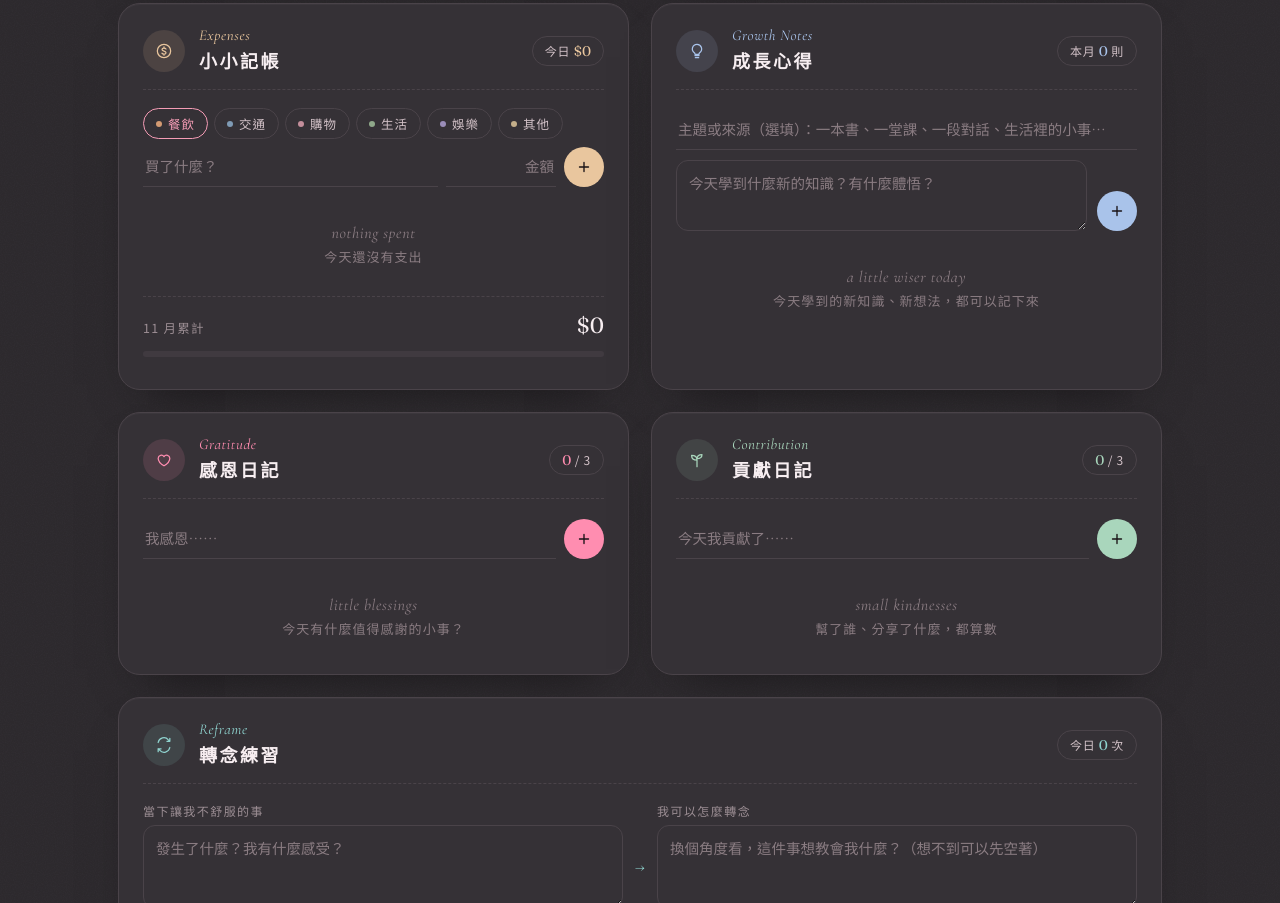
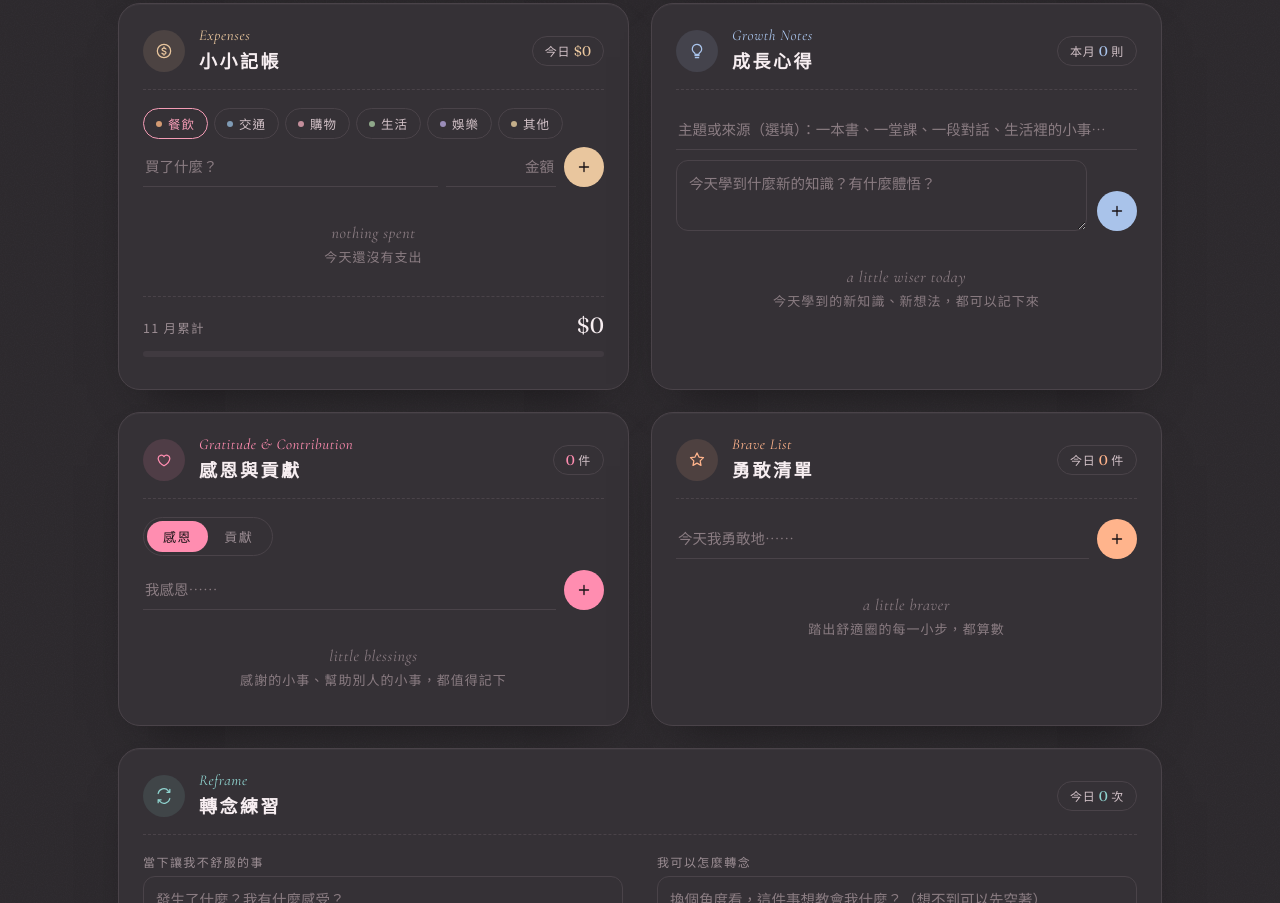
Before and after one commit to lovenah91/qclovesoul, a plain HTML site: page days/index.html in a window 1280 px wide. Shown: the part 911-1814 px from the top of the page. Drawn offline with nearby package versions, Linux system fonts and the light colour scheme.

Commit message:
Merge gratitude & contribution into one card, add 勇敢清單
Co-Authored-By: Claude Opus 5.5 <noreply@anthropic.com>
Claude-Session: https://claude.ai/code/session_01YD5mNDxBKa5cev7NYsQB9f

```diff
--- a/days/index.html
+++ b/days/index.html
@@ -26,6 +26,7 @@
     --lav:#8C7FAE;   --lav-bg:#ECE8F3;
     --slate:#6F8DAA; --slate-bg:#E4ECF3;
     --teal:#5F9693; --teal-bg:#E0EDEC;
+    --brave:#C9805A; --brave-bg:#F7E6DA;
     --serif:"Noto Serif TC",serif;
     --latin:"Cormorant Garamond",serif;
     --num:"Fraunces",serif;
@@ -100,6 +101,18 @@
   .money{--accent:var(--ochre);--tint:var(--ochre-bg)}
   .grat{--accent:var(--rose);--tint:var(--rose-bg)}
   .contrib{--accent:var(--sage);--tint:var(--sage-bg)}
+  .brave{--accent:var(--brave);--tint:var(--brave-bg)}
+  .seg{display:flex;border:1px solid var(--line);border-radius:999px;padding:3px;margin-bottom:12px;width:max-content}
+  .seg button{border:none;background:none;font:inherit;font-size:13px;color:var(--soft);padding:6px 16px;border-radius:999px;cursor:pointer;letter-spacing:.12em;transition:all .25s}
+  .seg button.on{background:var(--c);color:#fff}
+  [data-theme="noir"] .seg button.on{color:#1A1316}
+  .gc .go{background:var(--c)}
+  .gc .inp:focus{border-bottom-color:var(--c)}
+  .sub{display:flex;align-items:center;gap:8px;margin:14px 0 2px;font-size:12.5px;letter-spacing:.14em;color:var(--c)}
+  .sub::after{content:"";flex:1;height:1px;background:var(--line2)}
+  .sub .num{font-size:13px;color:var(--soft)}
+  .gc .item .no{color:var(--c)}
+  .brave .item .no{font-style:normal;font-size:15px}
   .med{--accent:var(--lav);--tint:var(--lav-bg)}
   .read{--accent:var(--slate);--tint:var(--slate-bg)}
   .shift{--accent:var(--teal);--tint:var(--teal-bg);grid-column:1/-1}
@@ -261,6 +274,7 @@
     --lav:#D9A9E6;   --lav-bg:rgba(217,169,230,.14);
     --slate:#A9C3EA; --slate-bg:rgba(169,195,234,.12);
     --teal:#8FD3CF; --teal-bg:rgba(143,211,207,.12);
+    --brave:#FFB48C; --brave-bg:rgba(255,180,140,.12);
   }
   [data-theme="noir"] body{
     background-color:var(--bg);
@@ -348,8 +362,8 @@
     <div class="stat" style="--c:var(--lav)"><span class="k"><i></i>冥想</span><span class="v" id="sMed">0</span></div>
     <div class="stat" style="--c:var(--ochre)"><span class="k"><i></i>今日支出</span><span class="v" id="sMoney">0</span></div>
     <div class="stat" style="--c:var(--slate)"><span class="k"><i></i>成長</span><span class="v" id="sRead">0</span></div>
-    <div class="stat" style="--c:var(--rose)"><span class="k"><i></i>感恩</span><span class="v" id="sGrat">0</span></div>
-    <div class="stat" style="--c:var(--sage)"><span class="k"><i></i>貢獻</span><span class="v" id="sContrib">0</span></div>
+    <div class="stat" style="--c:var(--rose)"><span class="k"><i></i>感恩貢獻</span><span class="v" id="sGC">0</span></div>
+    <div class="stat" style="--c:var(--brave)"><span class="k"><i></i>勇敢</span><span class="v" id="sBrave">0</span></div>
     <div class="stat" style="--c:var(--teal)"><span class="k"><i></i>轉念</span><span class="v" id="sShift">0</span></div>
   </div>
 
@@ -418,34 +432,38 @@
       <ul class="list" id="readList"></ul>
     </section>
 
-    <!-- GRATITUDE -->
-    <section class="card grat" id="gratCard">
+    <!-- GRATITUDE & CONTRIBUTION -->
+    <section class="card grat gc" id="gcCard" style="--c:var(--rose)">
       <div class="card-h">
         <div class="card-t"><div class="ic"><svg class="i" viewBox="0 0 24 24"><path d="M12 19s-7-4.3-7-9.2A3.8 3.8 0 0 1 12 8a3.8 3.8 0 0 1 7 1.8C19 14.7 12 19 12 19z"/></svg></div>
-          <div><span class="en">Gratitude</span><h2>感恩日記</h2></div></div>
-        <span class="badge"><span class="num" id="gratBadge">0</span> / 3</span>
+          <div><span class="en">Gratitude &amp; Contribution</span><h2>感恩與貢獻</h2></div></div>
+        <span class="badge"><span class="num" id="gcBadge">0</span> 件</span>
       </div>
-      <form class="add" id="gratForm">
-        <input class="inp" id="gratIn" placeholder="我感恩……" maxlength="200" autocomplete="off">
+      <div class="seg" id="gcSeg">
+        <button type="button" data-k="grat" class="on">感恩</button>
+        <button type="button" data-k="contrib">貢獻</button>
+      </div>
+      <form class="add" id="gcForm">
+        <input class="inp" id="gcIn" placeholder="我感恩……" maxlength="200" autocomplete="off">
         <button class="go" type="submit" aria-label="新增"><svg viewBox="0 0 24 24"><path d="M12 6v12M6 12h12"/></svg></button>
       </form>
-      <ul class="list" id="gratList"></ul>
-      <div class="stamp" id="gratStamp" hidden>今日份<br>感恩</div>
+      <div id="gcLists"></div>
+      <div class="stamp" id="gcStamp" hidden>今日份<br>圓滿</div>
     </section>
 
-    <!-- CONTRIBUTION -->
-    <section class="card contrib" id="contribCard">
+    <!-- BRAVE -->
+    <section class="card brave" id="braveCard">
       <div class="card-h">
-        <div class="card-t"><div class="ic"><svg class="i" viewBox="0 0 24 24"><path d="M12 20v-8m0 0c0-3.5-2.5-5.5-6.5-5.5 0 3.5 2.5 5.5 6.5 5.5zm0-1.6c0-3 2.2-5 6-5 0 3-2.2 5-6 5z"/></svg></div>
-          <div><span class="en">Contribution</span><h2>貢獻日記</h2></div></div>
-        <span class="badge"><span class="num" id="contribBadge">0</span> / 3</span>
+        <div class="card-t"><div class="ic"><svg class="i" viewBox="0 0 24 24"><path d="M12 3.5l2.4 5 5.4.7-4 3.8 1 5.4L12 15.8l-4.8 2.6 1-5.4-4-3.8 5.4-.7z"/></svg></div>
+          <div><span class="en">Brave List</span><h2>勇敢清單</h2></div></div>
+        <span class="badge">今日 <span class="num" id="braveBadge">0</span> 件</span>
       </div>
-      <form class="add" id="contribForm">
-        <input class="inp" id="contribIn" placeholder="今天我貢獻了……" maxlength="200" autocomplete="off">
+      <form class="add" id="braveForm">
+        <input class="inp" id="braveIn" placeholder="今天我勇敢地……" maxlength="200" autocomplete="off">
         <button class="go" type="submit" aria-label="新增"><svg viewBox="0 0 24 24"><path d="M12 6v12M6 12h12"/></svg></button>
       </form>
-      <ul class="list" id="contribList"></ul>
-      <div class="stamp" id="contribStamp" hidden>今日份<br>貢獻</div>
+      <ul class="list" id="braveList"></ul>
+      <div class="stamp" id="braveStamp" hidden>今日份<br>勇敢</div>
     </section>
 
     <!-- SHIFT -->
@@ -543,7 +561,8 @@
   let days = {};
   let selCat = 'food';
 
-  const empty = () => ({todos:[], exp:[], grat:[], contrib:[], med:{}, read:[], shift:[]});
+  const empty = () => ({todos:[], exp:[], grat:[], contrib:[], med:{}, read:[], shift:[], brave:[]});
+  let gcMode = 'grat';
   const MOODS = ['生氣','難過','焦慮','委屈','失望','疲憊','煩躁'];
   let selMood = '';
   function day(k){ const d = days[k]; return d ? Object.assign(empty(), d) : empty(); }
@@ -740,22 +759,33 @@
     $('sShift').innerHTML = ''; $('sShift').append(String(d.shift.length), h('small', {text:'次'}));
 
     /* journals */
-    journal('grat', d.grat, 'little blessings', '今天有什麼值得感謝的小事？');
-    journal('contrib', d.contrib, 'small kindnesses', '幫了誰、分享了什麼，都算數');
-    $('sGrat').innerHTML = ''; $('sGrat').append(String(d.grat.length), h('small', {text:'件'}));
-    $('sContrib').innerHTML = ''; $('sContrib').append(String(d.contrib.length), h('small', {text:'件'}));
-  }
+    const gl = $('gcLists'); gl.replaceChildren();
+    const gcTot = d.grat.length + d.contrib.length;
+    if (!gcTot) gl.append(h('ul', {class:'list'}, emptyEl('little blessings', '感謝的小事、幫助別人的小事，都值得記下')));
+    for (const [name, label, col] of [['grat','感恩','var(--rose)'],['contrib','貢獻','var(--sage)']]){
+      const arr = d[name]; if (!arr.length) continue;
+      gl.append(h('div', {class:'sub', style:'--c:' + col}, label, h('span', {class:'num', text:arr.length + ' / 3'})));
+      const ul = h('ul', {class:'list', style:'--c:' + col});
+      arr.forEach((g, i) => ul.append(h('li', {class:'item'},
+        h('span', {class:'no', text:String(i+1)}),
+        h('span', {class:'txt', text:g.t}),
+        delBtn(() => editDay(cur, x => { x[name] = x[name].filter(j => j.id !== g.id); })))));
+      gl.append(ul);
+    }
+    const full = d.grat.length >= 3 && d.contrib.length >= 3;
+    $('gcBadge').textContent = gcTot;
+    $('gcStamp').hidden = !full; $('gcCard').classList.toggle('has-stamp', full);
+    $('sGC').innerHTML = ''; $('sGC').append(String(gcTot), h('small', {text:'件'}));
 
-  function journal(name, arr, en, hint){
-    const ul = $(name + 'List'); ul.replaceChildren();
-    if (!arr.length) ul.append(emptyEl(en, hint));
-    arr.forEach((g, i) => ul.append(h('li', {class:'item'},
-      h('span', {class:'no', text:String(i+1)}),
+    const bl = $('braveList'); bl.replaceChildren();
+    if (!d.brave.length) bl.append(emptyEl('a little braver', '踏出舒適圈的每一小步，都算數'));
+    d.brave.forEach((g, i) => bl.append(h('li', {class:'item'},
+      h('span', {class:'no', text:'✦'}),
       h('span', {class:'txt', text:g.t}),
-      delBtn(() => editDay(cur, x => { x[name] = x[name].filter(j => j.id !== g.id); })))));
-    $(name + 'Badge').textContent = arr.length;
-    $(name + 'Stamp').hidden = arr.length < 3;
-    $(name + 'Card').classList.toggle('has-stamp', arr.length >= 3);
+      delBtn(() => editDay(cur, x => { x.brave = x.brave.filter(j => j.id !== g.id); })))));
+    $('braveBadge').textContent = d.brave.length;
+    $('braveStamp').hidden = !d.brave.length; $('braveCard').classList.toggle('has-stamp', d.brave.length > 0);
+    $('sBrave').innerHTML = ''; $('sBrave').append(String(d.brave.length), h('small', {text:'件'}));
   }
 
   function renderWeek(){
@@ -765,7 +795,7 @@
     for (let i = 0; i < 7; i++){
       const k = addDays(mon, i), dd = parse(k), x = day(k);
       const dots = h('div', {class:'dots'});
-      const has = [[x.todos.length,'var(--clay)'],[Object.keys(x.med||{}).length,'var(--lav)'],[x.exp.length,'var(--ochre)'],[x.read.length,'var(--slate)'],[x.grat.length,'var(--rose)'],[x.contrib.length,'var(--sage)'],[(x.shift||[]).length,'var(--teal)']];
+      const has = [[x.todos.length,'var(--clay)'],[Object.keys(x.med||{}).length,'var(--lav)'],[x.exp.length,'var(--ochre)'],[x.read.length,'var(--slate)'],[x.grat.length + x.contrib.length,'var(--rose)'],[(x.brave||[]).length,'var(--brave)'],[(x.shift||[]).length,'var(--teal)']];
       for (const [n,c] of has) if (n) dots.append(h('i', {style:'background:' + c}));
       w.append(h('div', {class:'wd' + (k === cur ? ' on' : '') + (k === today ? ' today' : ''), role:'button', tabindex:'0',
         onclick: () => { cur = k; render(); }, onkeydown: ev => { if (ev.key === 'Enter'){ cur = k; render(); } }},
@@ -816,12 +846,23 @@
     editDay(cur, x => x.read.push({id:uid(), book:b, note:n}));
     $('readNote').value = '';
   });
-  for (const name of ['grat','contrib']){
-    $(name + 'Form').addEventListener('submit', ev => { ev.preventDefault();
-      const inp = $(name + 'In'); const v = inp.value.trim(); if (!v) return;
-      editDay(cur, x => x[name].push({id:uid(), t:v})); inp.value = '';
-    });
+  function setGc(k){
+    gcMode = k;
+    for (const b of $('gcSeg').children) b.classList.toggle('on', b.dataset.k === k);
+    $('gcCard').style.setProperty('--c', k === 'grat' ? 'var(--rose)' : 'var(--sage)');
+    $('gcIn').placeholder = k === 'grat' ? '我感恩……' : '今天我貢獻了……';
   }
+  for (const b of $('gcSeg').children) b.onclick = () => { setGc(b.dataset.k); $('gcIn').focus(); };
+  $('gcForm').addEventListener('submit', ev => { ev.preventDefault();
+    const v = $('gcIn').value.trim(); if (!v) return;
+    editDay(cur, x => x[gcMode].push({id:uid(), t:v})); $('gcIn').value = '';
+  });
+  $('braveForm').addEventListener('submit', ev => { ev.preventDefault();
+    const v = $('braveIn').value.trim(); if (!v) return;
+    const first = !day(cur).brave.length;
+    editDay(cur, x => x.brave.push({id:uid(), t:v})); $('braveIn').value = '';
+    if (first) petals($('braveStamp'), 14, 90);
+  });
   function renderMoods(){
     $('moods').replaceChildren(...MOODS.map(m => h('button', {type:'button', class:'mood' + (m === selMood ? ' on' : ''), text:m,
       onclick: () => { selMood = selMood === m ? '' : m; renderMoods(); }})));
--- a/days/sw.js
+++ b/days/sw.js
@@ -1,4 +1,4 @@
-const CACHE = 'qc-days-v3';
+const CACHE = 'qc-days-v4';
 const SHELL = ['./', './index.html', './manifest.webmanifest', './icon-192.png', './icon-512.png', './apple-touch-icon.png'];
 self.addEventListener('install', e => {
   e.waitUntil(caches.open(CACHE).then(c => c.addAll(SHELL)).then(() => self.skipWaiting()));
```
